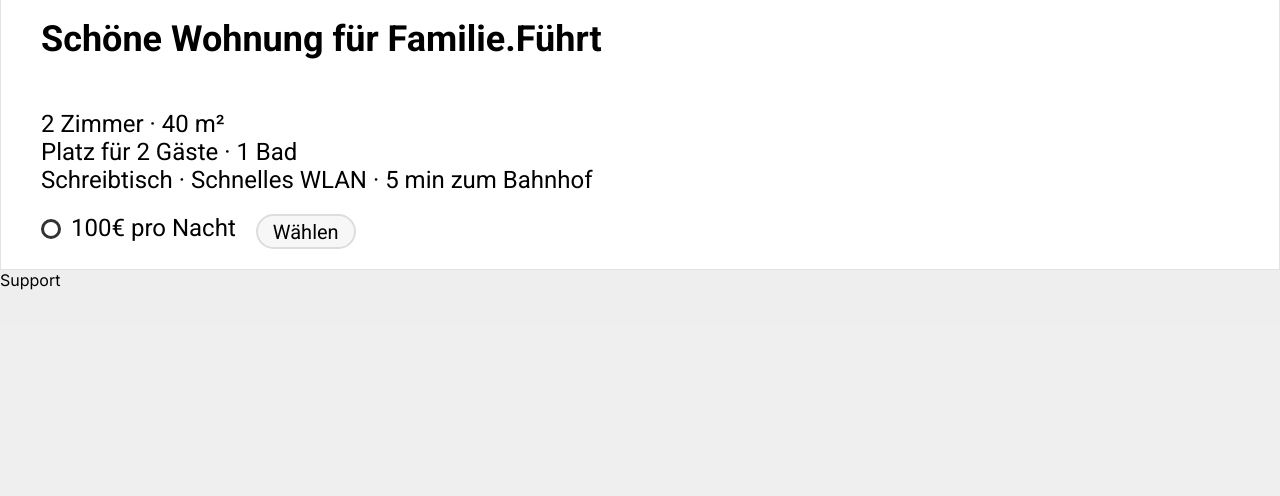
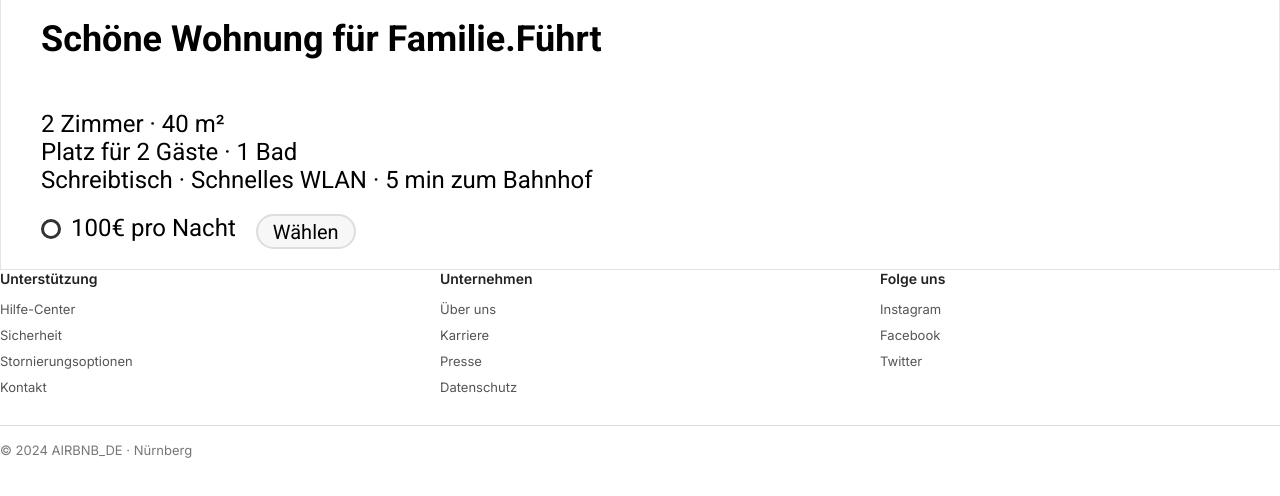
Before and after one commit to Shtager-13/Airbnb.de-replica-, a plain HTML site: page index.html in a window 1280 px wide. Shown: the part 2472-2968 px from the top of the page. After the commit the page ends 2930 px from the top, so only its background shows below. Drawn offline with Linux system fonts and the light colour scheme.

Commit message:
Add files via upload

```diff
--- a/index.html
+++ b/index.html
@@ -126,12 +126,40 @@ Schreibtisch · Schnelles WLAN · 5 min zum Bahnhof</p>
 
 
     <div id="footer">
+        <footer class="footer">
 
+<div id="contact"></div>
+  <div class="footer_columns">
 
+    <div class="footer_column">
+      <h4>Unterstützung</h4>
+      <a href="#">Hilfe-Center</a>
+      <a href="#">Sicherheit</a>
+      <a href="#">Stornierungsoptionen</a>
+      <a href="#contact">Kontakt</a>
+    </div>
 
+    <div class="footer_column">
+      <h4>Unternehmen</h4>
+      <a href="#">Über uns</a>
+      <a href="#">Karriere</a>
+      <a href="#">Presse</a>
+      <a href="#">Datenschutz</a>
+    </div>
 
-<div id="contact">Support</div>
+    <div class="footer_column">
+      <h4>Folge uns</h4>
+      <a href="#">Instagram</a>
+      <a href="#">Facebook</a>
+      <a href="#">Twitter</a>
     </div>
+
+  </div>
+
+  <div class="footer_bottom">
+    <p>© 2024 AIRBNB_DE · Nürnberg</p>
+  </div>
+</footer>
 
 </body>
 </html>
--- a/style.css
+++ b/style.css
@@ -286,13 +286,46 @@ font-family: "Roboto", sans-serif;
 
 }
 
-#footer{
-  display: block;
-  background-color: rgba(234, 234, 234, 0.785);
-  width: 100%;
-  height: 500px;
+
+
+.footer_columns {
+  display: grid;
+  grid-template-columns: repeat(3, 1fr); /* три колонки */
+  gap: 40px;
+  margin-bottom: 30px;
 }
 
+.footer_column {
+  display: flex;
+  flex-direction: column; /* ссылки друг под другом */
+  gap: 10px;
+}
+
+.footer_column h4 {
+  font-size: 14px;
+  font-weight: 600;
+  color: #222;
+  margin-bottom: 4px;
+}
+
+.footer_column a {
+  font-size: 13px;
+  color: #555;
+  text-decoration: none; /* убирает подчёркивание */
+  transition: color 0.2s ease;
+}
+
+.footer_column a:hover {
+  color: #222;
+  text-decoration: underline;
+}
+
+.footer_bottom {
+  border-top: 1px solid #ddd;
+  padding-top: 16px;
+  font-size: 13px;
+  color: #777;
+}
 
 
 
```
